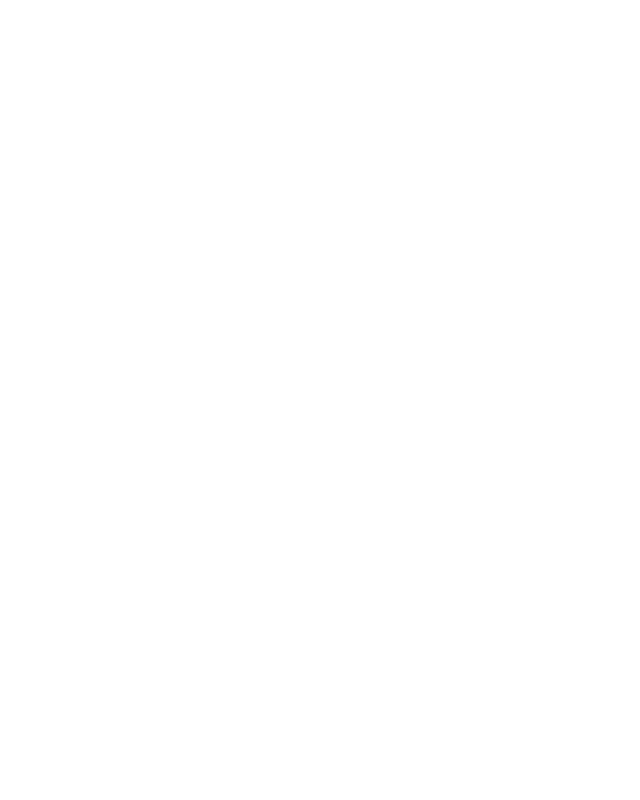
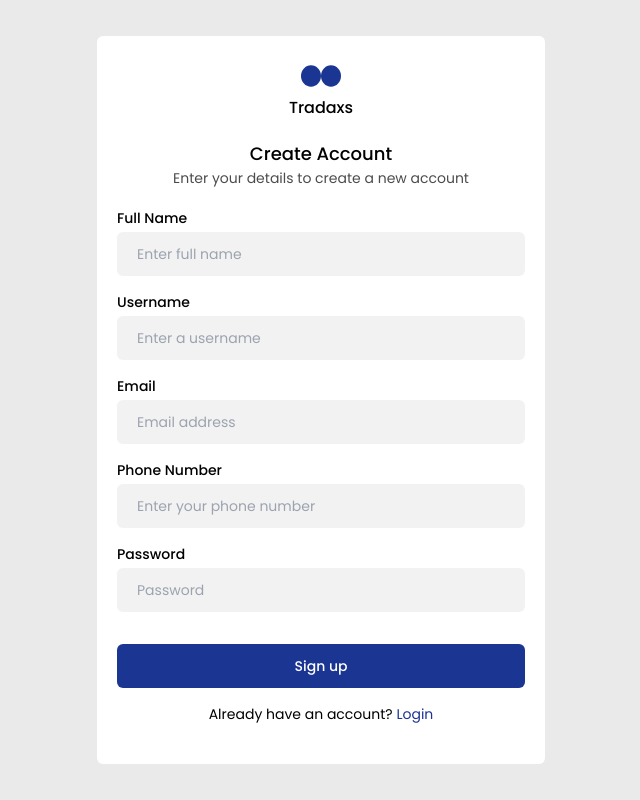
Before and after one commit to 0tuedon/tradaxs-frontend, a Next.js app: page /register in a window 1280 px wide. Shown: the whole page, without its empty margins (319-959 px from the left). Built offline with nearby package versions, Linux system fonts and the light colour scheme.

Commit message:
finished login & register pages

```diff
--- /dev/null
+++ b/components/Input.jsx
@@ -0,0 +1,19 @@
+import { Formik, Form, Field, ErrorMessage } from "formik";
+
+const Input = ({ label, as, name, ...props }) => {
+  return (
+    <Field as={as} className="block mb-4 text-sm font-medium capitalize">
+      {label}
+      <Field
+        name={name}
+        {...props}
+        className="flex-1 p-3 pl-5 block bg-[#F2F2F2] w-full rounded-md outline-none mt-1 text-sm font-normal"
+      />
+      <ErrorMessage name={name}>
+        {(msg) => <p className="mt-1 text-xs text-red-500">{msg}</p>}
+      </ErrorMessage>
+    </Field>
+  );
+};
+
+export default Input;
--- /dev/null
+++ b/data/Register.js
@@ -0,0 +1,37 @@
+export const registerStructure = [
+    {
+        as: "label",
+        label: "Full name",
+        name: "name",
+        type: "text",
+        placeholder: "Enter full name",
+    },
+    {
+        as: "label",
+        label: "Username",
+        name: "username",
+        type: "text",
+        placeholder: "Enter a username",
+    },
+    {
+        as: "label",
+        label: "Email",
+        name: "email",
+        type: "email",
+        placeholder: "Email address",
+    },
+    {
+        as: "label",
+        label: "Phone number",
+        name: "phone",
+        type: "tel",
+        placeholder: "Enter your phone number",
+    },
+    {
+        as: "label",
+        label: "Password",
+        name: "password",
+        type: "password",
+        placeholder: "Password",
+    },
+];
--- a/pages/login.jsx
+++ b/pages/login.jsx
@@ -1,7 +1,86 @@
-import React from "react";
+import { Formik, Form, Field, ErrorMessage } from "formik";
+import * as Yup from "yup";
+import LogoAccent from "../assets/icons/LogoAccent";
+import Link from "next/link";
+import Input from "../components/Input";
 
 const Login = () => {
-  return <section className="min-h-[50vh] p-5 md:px-10"></section>;
+  //validation schema
+  const LoginSchema = Yup.object().shape({
+    email: Yup.string().email("Invalid email").required("Field is required"),
+    password: Yup.string()
+      .required("Field is required")
+      .min(6, "Field must be at least 6 characters long"),
+  });
+
+  return (
+    <section className="grid max-w-full min-h-screen p-5 md:px-10 bg-bgray place-items-center">
+      <div className="w-full h-auto max-w-md p-5 pb-10 bg-white rounded-md">
+        <span className="grid mx-auto mb-5 w-fit place-items-center">
+          <LogoAccent className="w-10 h-10" />
+          <h3 className="my-0 text-sm font-medium md:text-base">Tradaxs</h3>
+        </span>
+        <h1 className="text-base font-medium text-center md:text-lg">
+          Login to Dashboard
+        </h1>
+        <p className="text-xs text-center md:text-sm opacity-70">
+          Enter your details to login
+        </p>
+        <Formik
+          initialValues={{
+            email: "",
+            password: "",
+          }}
+          validationSchema={LoginSchema}
+          onSubmit={(values) => {
+            // same shape as initial values
+            console.log(values);
+          }}
+        >
+          {() => (
+            <Form className="relative w-full mt-5">
+              {/* email field */}
+              <Input
+                as="label"
+                label="Email"
+                name="email"
+                type="email"
+                placeholder="Email address"
+              />
+              {/* password field */}
+              {/* needed more customization*/}
+              <Input
+                as="label"
+                label={
+                  <span className="flex items-center justify-between w-full">
+                    <span>Password</span>
+                    <Link href="/" passHref>
+                      <a className="text-xs text-accent">Forgot password?</a>
+                    </Link>
+                  </span>
+                }
+                name="password"
+                type="password"
+                placeholder="Password"
+              />
+              <button
+                type="submit"
+                className="block w-full px-5 py-3 mt-8 text-sm font-medium text-center text-white rounded-md bg-accent"
+              >
+                Login
+              </button>
+              <p className="mt-4 text-xs text-center md:text-sm">
+                Don&apos;t have an account?{" "}
+                <Link href="/register" passHref>
+                  <a className="text-accent">Sign up</a>
+                </Link>
+              </p>
+            </Form>
+          )}
+        </Formik>
+      </div>
+    </section>
+  );
 };
 
 export default Login;
--- a/pages/register.jsx
+++ b/pages/register.jsx
@@ -1,7 +1,82 @@
 import React from "react";
+import { Formik, Form, Field, ErrorMessage } from "formik";
+import * as Yup from "yup";
+import LogoAccent from "../assets/icons/LogoAccent";
+import Link from "next/link";
+import Input from "../components/Input";
+import { registerStructure } from "../data/Register";
 
 const Register = () => {
-  return <section className="min-h-[50vh] p-5 md:px-10"></section>;
+  //validation schema
+  const RegisterSchema = Yup.object().shape({
+    name: Yup.string().required("Field is required"),
+    username: Yup.string().required("Field is required"),
+    email: Yup.string().email("Invalid email").required("Field is required"),
+    phone: Yup.string().required("Field is required"),
+    password: Yup.string()
+      .required("Field is required")
+      .min(6, "Field must be at least 6 characters long"),
+  });
+
+  return (
+    <section className="grid max-w-full min-h-screen p-5 md:px-10 bg-bgray place-items-center">
+      <div className="w-full h-auto max-w-md p-5 pb-10 bg-white rounded-md">
+        <span className="grid mx-auto mb-5 w-fit place-items-center">
+          <LogoAccent className="w-10 h-10" />
+          <h3 className="my-0 text-sm font-medium md:text-base">Tradaxs</h3>
+        </span>
+        <h1 className="text-base font-medium text-center md:text-lg">
+          Create Account
+        </h1>
+        <p className="text-xs text-center md:text-sm opacity-70">
+          Enter your details to create a new account
+        </p>
+        <Formik
+          initialValues={{
+            name: "",
+            username: "",
+            email: "",
+            phone: "",
+            password: "",
+          }}
+          validationSchema={RegisterSchema}
+          onSubmit={(values) => {
+            // same shape as initial values
+            console.log(values);
+          }}
+        >
+          {() => (
+            <Form className="relative w-full mt-5">
+              {registerStructure.map((field, index) => {
+                return (
+                  <Input
+                    key={index}
+                    as={field.as}
+                    label={field.label}
+                    name={field.name}
+                    type={field.type}
+                    placeholder={field.placeholder}
+                  />
+                );
+              })}
+              <button
+                type="submit"
+                className="block w-full px-5 py-3 mt-8 text-sm font-medium text-center text-white rounded-md bg-accent"
+              >
+                Sign up
+              </button>
+              <p className="mt-4 text-xs text-center md:text-sm">
+                Already have an account?{" "}
+                <Link href="/login" passHref>
+                  <a className="text-accent">Login</a>
+                </Link>
+              </p>
+            </Form>
+          )}
+        </Formik>
+      </div>
+    </section>
+  );
 };
 
 export default Register;
--- a/tailwind.config.js
+++ b/tailwind.config.js
@@ -6,7 +6,8 @@
   theme: {
     extend: {
       colors: {
-        accent: "#1B3593"
+        accent: "#1B3593",
+        bgray: "#EAEAEA"
       }
     },
   },
```
